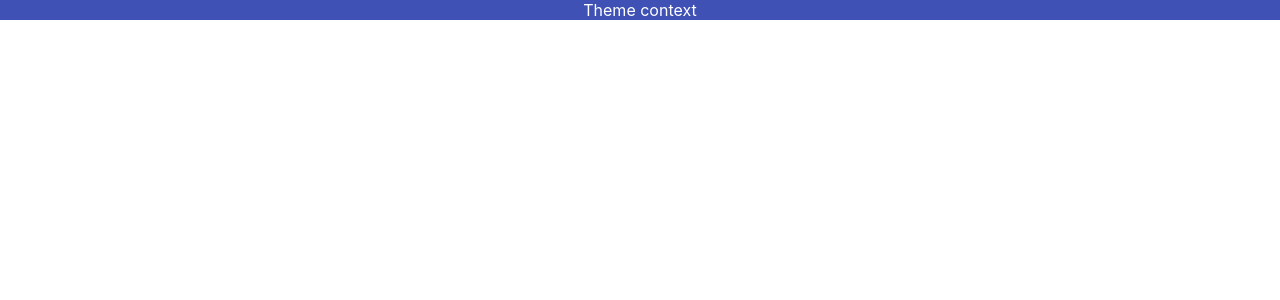
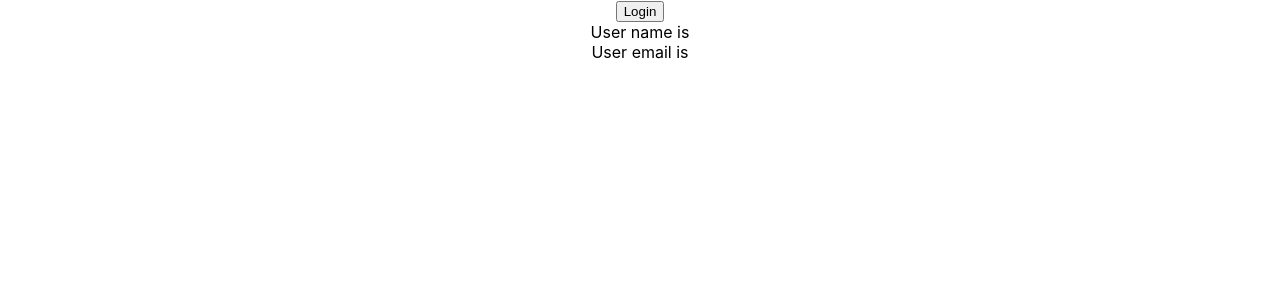
Before and after one commit to Bilawal-2/basic-typescript, a React (Create React App) app: page / in a window 1280 px wide. Shown: the top 300 px of the page. Built offline with nearby package versions, Linux system fonts and the light colour scheme.

Commit message:
lesson for useReducer Strict Action Types

```diff
--- a/src/App.tsx
+++ b/src/App.tsx
@@ -1,18 +1,19 @@
 
 import './App.css';
-import Box from './components/state/context/Box';
-import { ThemeContextProvider } from './components/state/context/ThemeContext';
+import { UserContextProvider } from './components/state/context/UserContext';
+import { User } from './components/state/User';
+
 
 function App() {
 
   return (
     <div className="App">
 
-      <ThemeContextProvider>
-        <Box/>
-      </ThemeContextProvider>
+      <UserContextProvider>
+        <User/>
+      </UserContextProvider>
 
-     </div>
+    </div>
   );
 }
 
--- /dev/null
+++ b/src/components/state/context/User.tsx
@@ -0,0 +1,28 @@
+import { useContext } from "react"
+import { UserContext} from "./UserContext"
+
+export const User = () => {
+    const userContext = useContext(UserContext)
+    const handleLogin = ()=>{
+        if(userContext){
+            userContext.setUser({
+                name:'Bilawal',
+                email:'bilawal@example.com'
+            })
+        }
+    }
+    const handleLogout = ()=>{
+        if(userContext){
+            userContext.setUser(null)
+        }
+    }
+    return (
+        <div>
+            <button onClick={handleLogin}> Login </button>
+            <button onClick={handleLogout}> Logout </button>
+            <div>User name is { userContext?.user?.name }</div>
+            <div>User email is {userContext?.user?.email}</div>
+        </div>
+    )
+
+}
--- /dev/null
+++ b/src/components/state/context/UserContext.tsx
@@ -0,0 +1,23 @@
+import React, {useState, createContext} from 'react'
+
+export type AuthUser ={
+    name:string
+    email:string
+}
+
+type UserContextType = {
+    user: AuthUser | null
+    setUser:React.Dispatch<React.SetStateAction<AuthUser | null>>
+}
+
+type UserContextProviderProps = {
+    children: React.ReactNode
+}
+
+export const UserContext = createContext<UserContextType|null>(null)
+
+export const UserContextProvider = ({children}:UserContextProviderProps)=>{
+    const [user,setUser] = useState<AuthUser | null>(null)
+    return <UserContext.Provider value = {{user,setUser}}>{children}</UserContext.Provider>
+
+}
```
